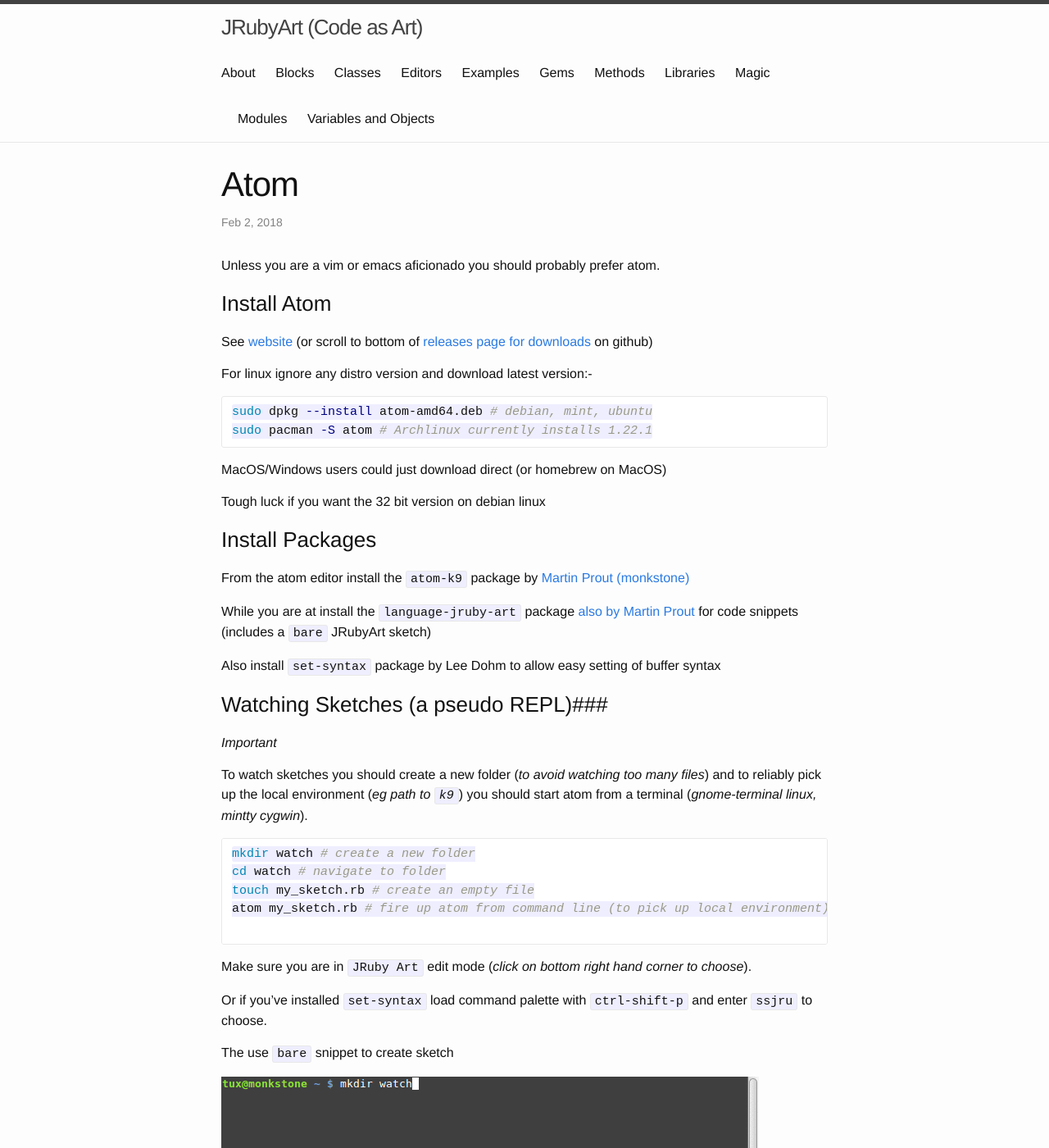
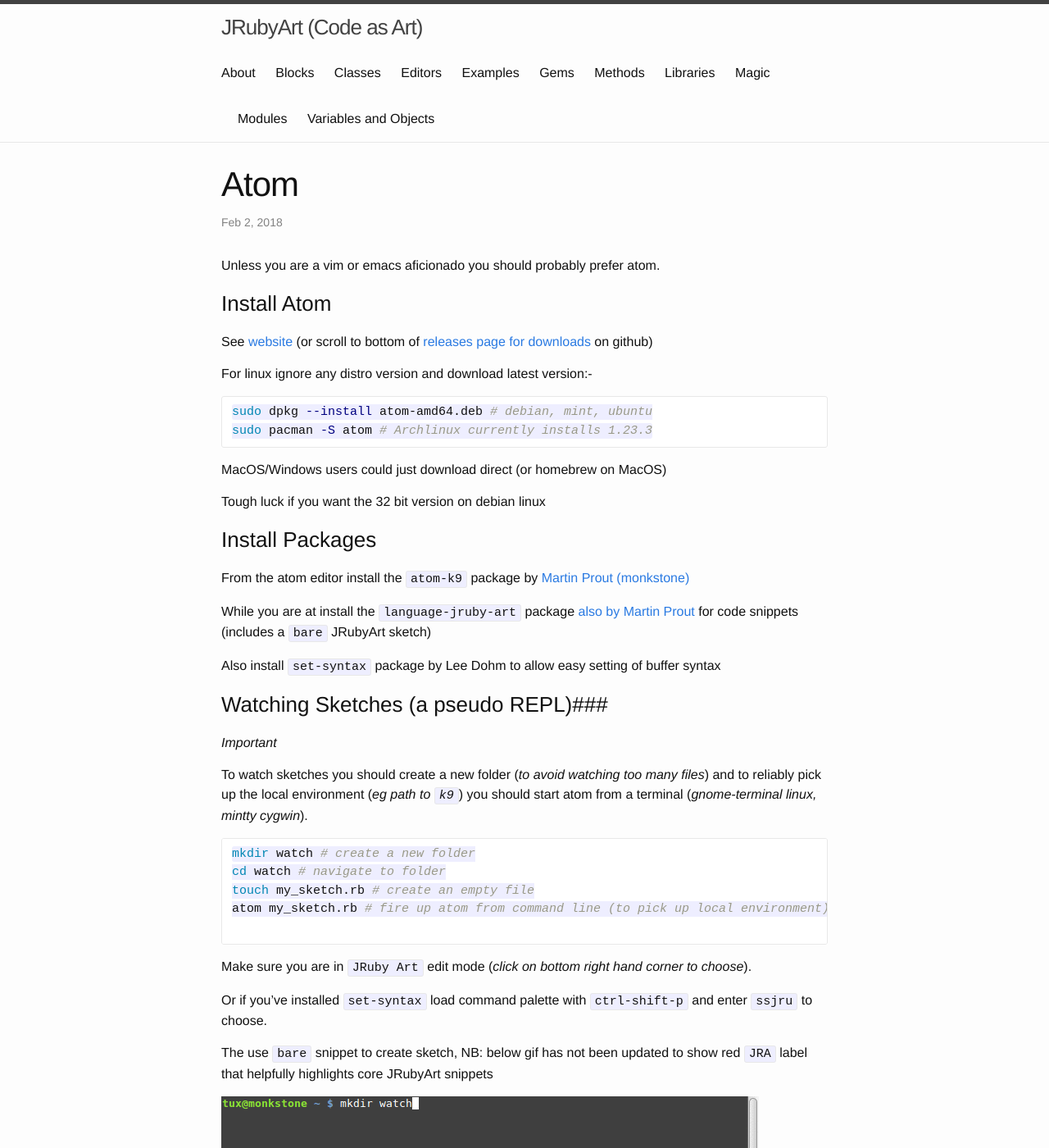
Before and after one commit to ruby-processing/JRubyArt, a Jekyll site: the page built from _editors/atom.md, in a window 1280 px wide and 1400 px high. Shown: the whole window at 82% size. Built offline with Jekyll 4.4.1, drawn with Linux system fonts in a browser that asks for light colours.

````diff
--- a/_editors/atom.md
+++ b/_editors/atom.md
@@ -14,7 +14,7 @@
 
 ```bash
 sudo dpkg --install atom-amd64.deb # debian, mint, ubuntu
-sudo pacman -S atom # Archlinux currently installs 1.22.1
+sudo pacman -S atom # Archlinux currently installs 1.23.3
 ```
 
 MacOS/Windows users could just download direct (or homebrew on MacOS)
@@ -47,7 +47,7 @@
 
 Or if you've installed `set-syntax` load command palette with `ctrl-shift-p` and enter `ssjru` to choose.
 
-The use `bare` snippet to create sketch
+The use `bare` snippet to create sketch, NB: below gif has not been updated to show red `JRA` label that helpfully highlights core JRubyArt snippets
 
 ![enter 'bare']({{ site.github.url }}/assets/animation.gif)
 
````
